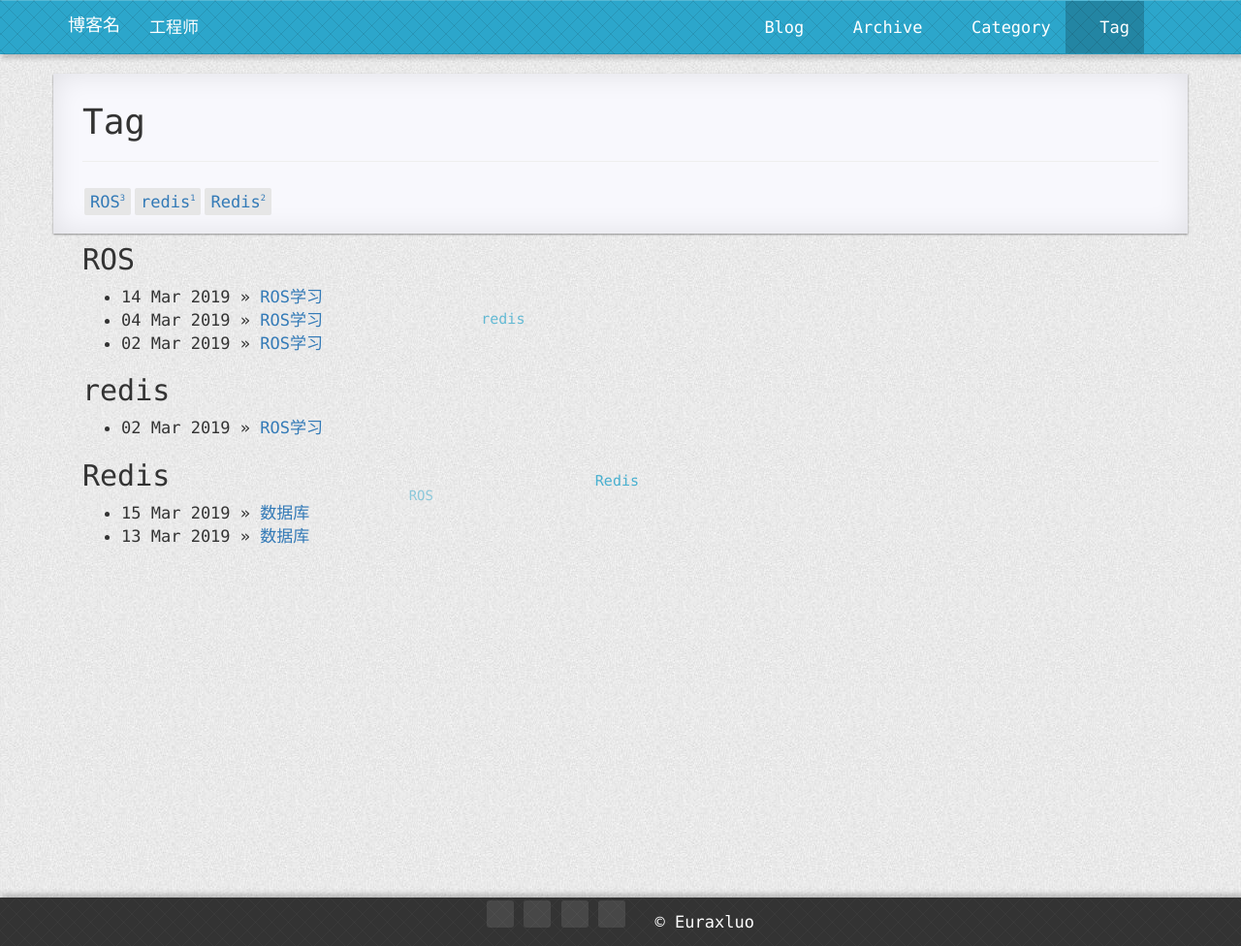
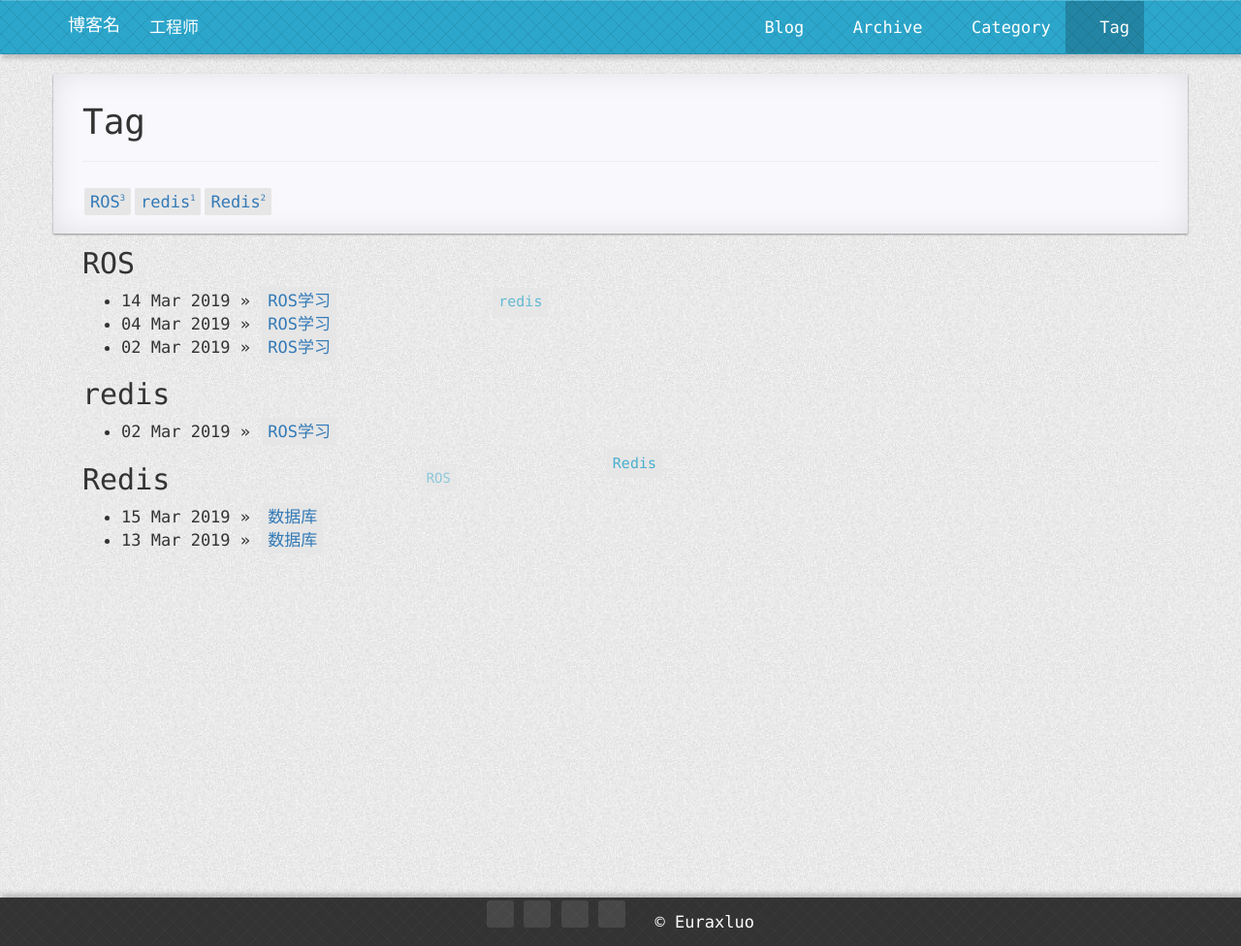
Before and after one commit to saucu-li/saucu-li.github.io, a Jekyll site: the page built from pages/tag.html, in a window 1280 px wide. Shown: the whole page at 97% size. Built offline with Jekyll 4.4.1, drawn with Linux system fonts in a browser that asks for light colours; nearby versions of some CDN libraries; comment, search, counter and statistics services are not loaded; a style sheet for code colours, icons or effects is not loaded.

Commit message:
add some file

```diff
--- a/pages/tag.html
+++ b/pages/tag.html
@@ -17,7 +17,7 @@
 </div>
 
 
-<div class="box">
+<div class="tag-box box">
     {% for tag in site.tags %}
     <h2 id="{{ tag | first }}">{{ tag | first }}</h2>
     <ul>
@@ -28,7 +28,7 @@
     {% endfor %}
 </div>
 
-<div class="box tagCloud">
+<div class="tag-box box tagCloud">
     {% for tag in site.tags %}
     <a href="#{{ tag | first }}">{{ tag | first }}</a>
     {% endfor %}
--- a/static/css/tagCloud.css
+++ b/static/css/tagCloud.css
@@ -1,5 +1,4 @@
 .tagCloud {
-    float: left;
     position:relative;
     display: block;
     width: 400px;
```
